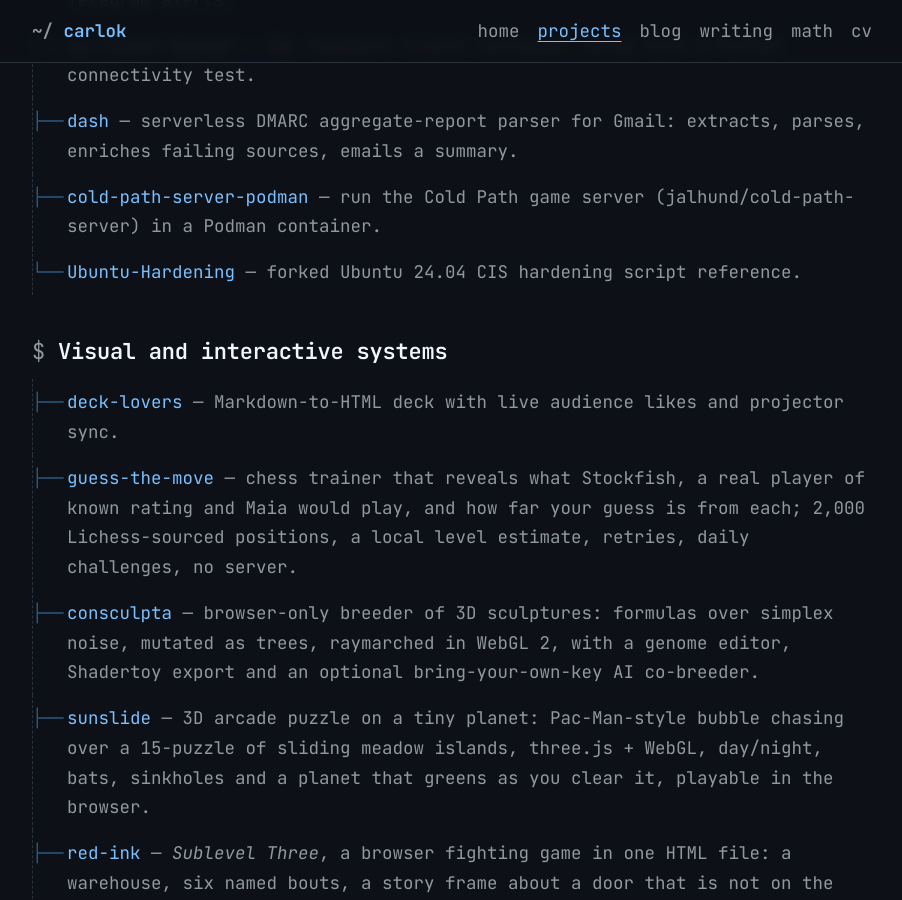
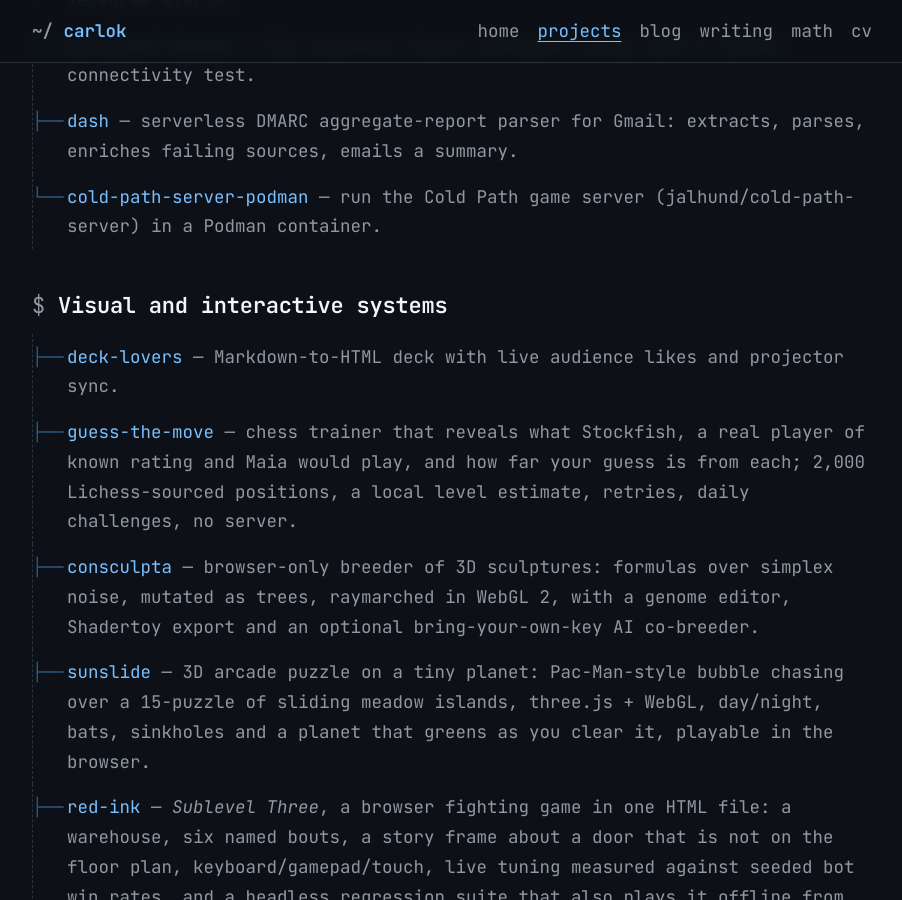
Before and after one commit to carlok/carlok.github.io, a Jekyll site: the page built from projects.md, in a window 1280 px wide and 900 px high, scrolled down 5880 px. Shown: the whole window, without its empty margins (188-1090 px from the left). Built offline with Jekyll 4.4.1, drawn with Linux system fonts in a browser that asks for light colours.

Commit message:
projects: drop Ubuntu-Hardening, it is a fork of AndyHS-506/Ubuntu-Hardening

```diff
--- a/projects.md
+++ b/projects.md
@@ -88,7 +88,6 @@ permalink: /projects/
 - [sa-client-docker](https://github.com/carlok/sa-client-docker) — SQL Anywhere client container setup with a Python connectivity test.
 - [dash](https://github.com/carlok/dash) — serverless DMARC aggregate-report parser for Gmail: extracts, parses, enriches failing sources, emails a summary.
 - [cold-path-server-podman](https://github.com/carlok/cold-path-server-podman) — run the Cold Path game server (jalhund/cold-path-server) in a Podman container.
-- [Ubuntu-Hardening](https://github.com/carlok/Ubuntu-Hardening) — forked Ubuntu 24.04 CIS hardening script reference.
 
 ## Visual and interactive systems
 
```
